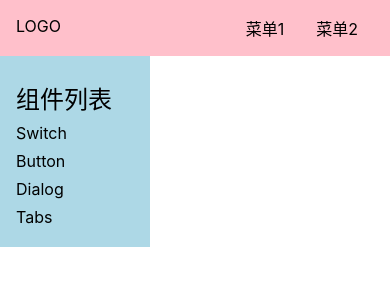
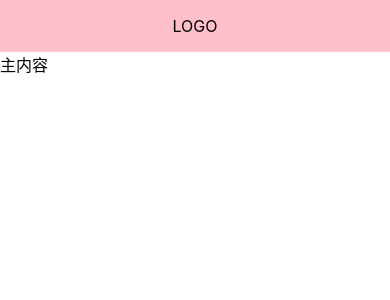
Before and after one commit to ak97z/gulu-ui, a Vue app: page /#/doc in a window 390 px wide. Shown: the top 300 px of the page. Built offline with nearby package versions, Linux system fonts and the light colour scheme.

Commit message:
实现 aside 切换,让 topnav 是响应式的

```diff
--- a/src/App.vue
+++ b/src/App.vue
@@ -8,7 +8,13 @@
 
 <script>
 
+import {provide, ref} from "vue";
+
 export default {
   name: 'App',
+  setup(){
+    const menuVisible=ref(false)
+    provide('menuVisible',menuVisible)
+  }
 }
 </script>
--- a/src/components/Topnav.vue
+++ b/src/components/Topnav.vue
@@ -1,7 +1,7 @@
 <template>
   <div>
     <div class=" topnav">
-      <div class="logo">LOGO</div>
+      <div class="logo" @click="toggleMenu">LOGO</div>
       <ul class="menu">
         <li>菜单1</li>
         <li>菜单2</li>
@@ -10,7 +10,18 @@
   </div>
 </template>
 <script lang="ts">
+import {inject, Ref} from 'vue';
 
+export default {
+  setup() {
+    const menuVisible = inject<Ref<boolean>>('menuVisible');
+    console.log('topnav获取的menuVisible为' + menuVisible.value);
+    const toggleMenu = () => {
+      menuVisible.value = !menuVisible.value;
+    };
+    return {toggleMenu};
+  }
+};
 </script>
 <style lang="scss" scoped>
 .topnav {
@@ -19,17 +30,32 @@
   padding: 16px;
   position: relative;
   z-index: 10;
+  justify-content: center;
+  align-content: center;
+
   > .logo {
     max-width: 6em;
     margin-right: auto;
   }
+
   > .menu {
     display: flex;
     white-space: nowrap;
     flex-wrap: nowrap;
+
+
     > li {
       margin: 0 1em;
     }
   }
+
+  @media (max-width: 500px) {
+    > .menu {
+      display: none
+    }
+    > .logo {
+      margin-left: auto
+    }
+  }
 }
 </style>
--- a/src/views/Doc.vue
+++ b/src/views/Doc.vue
@@ -2,7 +2,7 @@
   <div>
     <Topnav/>
     <div class="content">
-      <aside>
+      <aside v-if="menuVisible">
         <h2>组件列表</h2>
         <ol>
           <li>
@@ -27,9 +27,15 @@
 
 <script lang="ts">
 import Topnav from '../components/Topnav.vue';
+import {inject, Ref} from 'vue';
 
 export default {
-  components: {Topnav}
+  components: {Topnav},
+  setup(){
+    const menuVisible = inject<Ref<boolean>>('menuVisible')
+    console.log('doc aside获取的menuVisible为'+menuVisible.value)
+    return{menuVisible}
+  }
 };
 </script>
 
```
